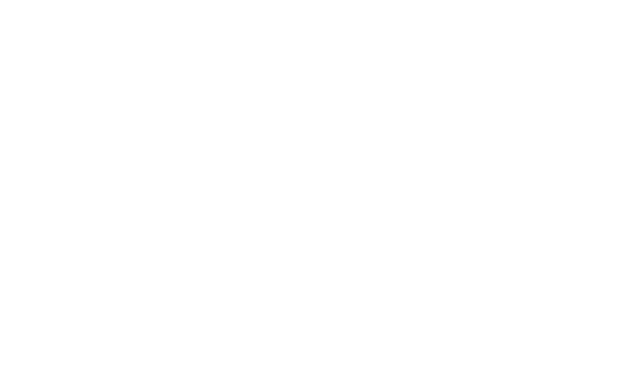
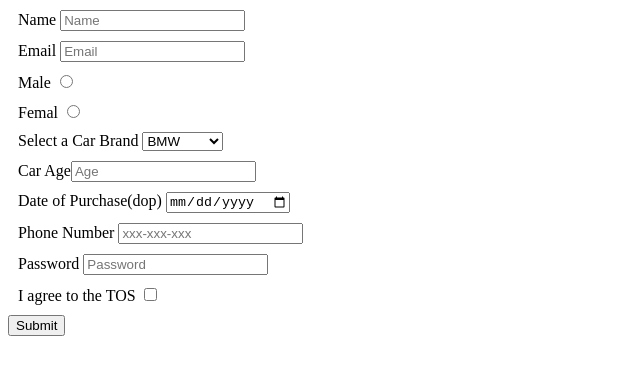
Before and after one commit to acciojob/car-insurance-form-NileshBhaskar, a website: page main.html in a window 1280 px wide. Shown: the whole page, without its empty margins (0-640 px from the left). Drawn offline with Linux system fonts and the light colour scheme.

Commit message:
created a submission

```diff
--- a/main.html
+++ b/main.html
@@ -8,6 +8,26 @@
 
 <body>
 	<!-- the entire body must be written by student -->
+	<form method="post">
+		<label for="name">Name <input type="text" required id="name" placeholder="Name"></label>
+		<label for="email">Email <input type="email" required id="email" placeholder="Email"></label>
+<!-- 		<label for="name">Name <input type="text" required id="name" placeholder="Name"></label> -->
+		<label for="gender_m">Male <input type="radio" name="gender" required id="gender_m"></label>
+		<label for="gender_f">Femal <input type="radio" name="gender" required id="gender_m"></label>
+		<label for="cars">Select a Car Brand
+			<select id="cars" name="car">
+				<option value="BMW">BMW</option>
+				<option value="Audi">Audi</option>
+				<option value="Mercedez">Mercedez</option>
+			</select>
+		</label>
+		<label for="carage">Car Age<input type="number" required id="carage" placeholder="Age"></label>
+		<label for="dop">Date of Purchase(dop) <input type="date" required id="dob"></label>
+		<label for="tel">Phone Number <input type="tel" id="tel" placeholder="xxx-xxx-xxx"></label>
+		<label for="password">Password <input type="password" required id="password" placeholder="Password"></label>
+		<label for="tos">I agree to the TOS <input type="checkbox" required id="tos"></label>
+		<button type="submit">Submit</button>
+	</form>
     <script type="text/javascript" src="./script.js">
 </script>
 
--- a/styles.css
+++ b/styles.css
@@ -1,2 +1,7 @@
 
 /* Your CSS Code here. */
+
+label{
+	display: block;
+	margin: 10px;
+}
```
